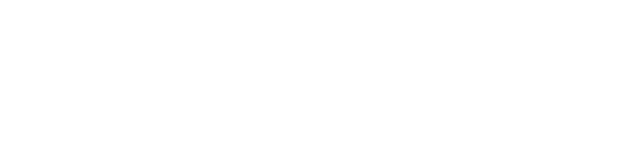
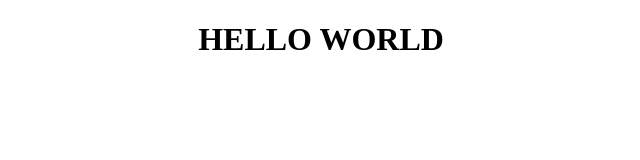
Before and after one commit to MiKatre/Activite_git_OC, a plain HTML site: page index.html in a window 1280 px wide. Shown: the whole page, without its empty margins (319-959 px from the left). Drawn offline with Linux system fonts and the light colour scheme.

Commit message:
Ajouté balise link, titre h1 et style h1

```diff
--- a/index.html
+++ b/index.html
@@ -2,9 +2,11 @@
 <html>
 
 <head>
+  <link href="style.css" type="text/css" rel="stylesheet">
 </head>
 
 <body>
+  <h1>HELLO WORLD</h1>
 </body>
 
 </html>
--- a/style.css
+++ b/style.css
@@ -2,3 +2,7 @@ html, body {
   margin: 0;
   padding: 0;
 }
+
+h1 {
+  text-align: center;
+}
```
